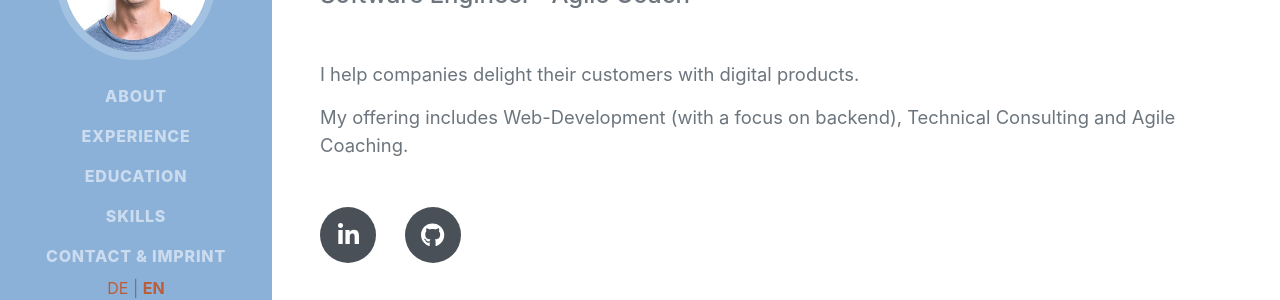
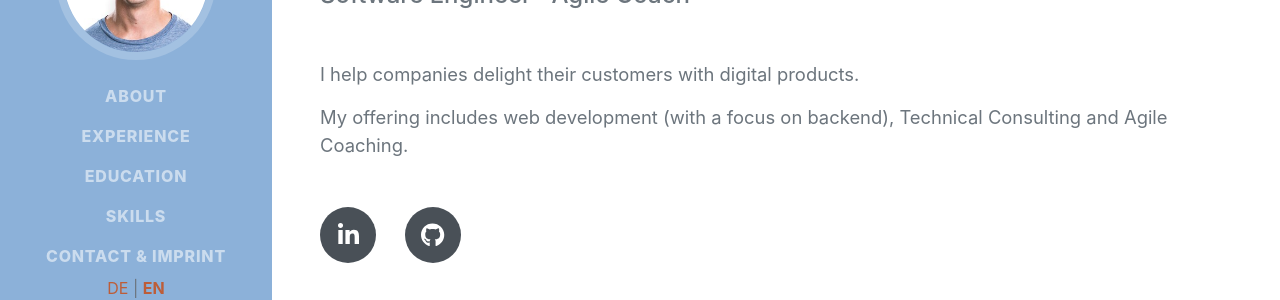
Before and after one commit to jzernisch/jzernisch.github.io, a Jekyll site: the page built from en/index.html, in a window 1280 px wide and 900 px high. Shown: the part 354-654 px from the top of the window. Built offline with Jekyll 4.4.1, drawn with Linux system fonts in a browser that asks for light colours; nearby versions of some CDN libraries; some web fonts are replaced.

Commit message:
Fix case

```diff
--- a/en/index.html
+++ b/en/index.html
@@ -4,7 +4,7 @@ lang: en
 tag_line: Software Engineer · Agile Coach
 intro_paragraphs:
     - I help companies delight their customers with digital products.
-    - My offering includes Web-Development (with a focus on backend), Technical Consulting and Agile Coaching.
+    - My offering includes web development (with a focus on backend), Technical Consulting and Agile Coaching.
 about_title: About
 experience_title: Experience
 education_title: Education
```
